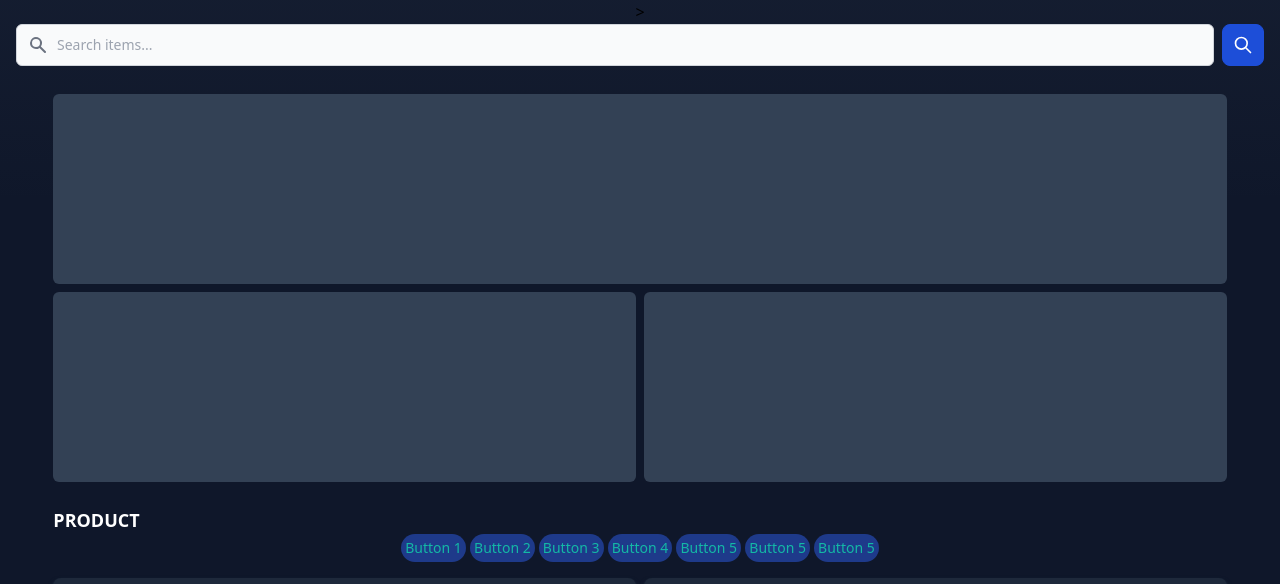
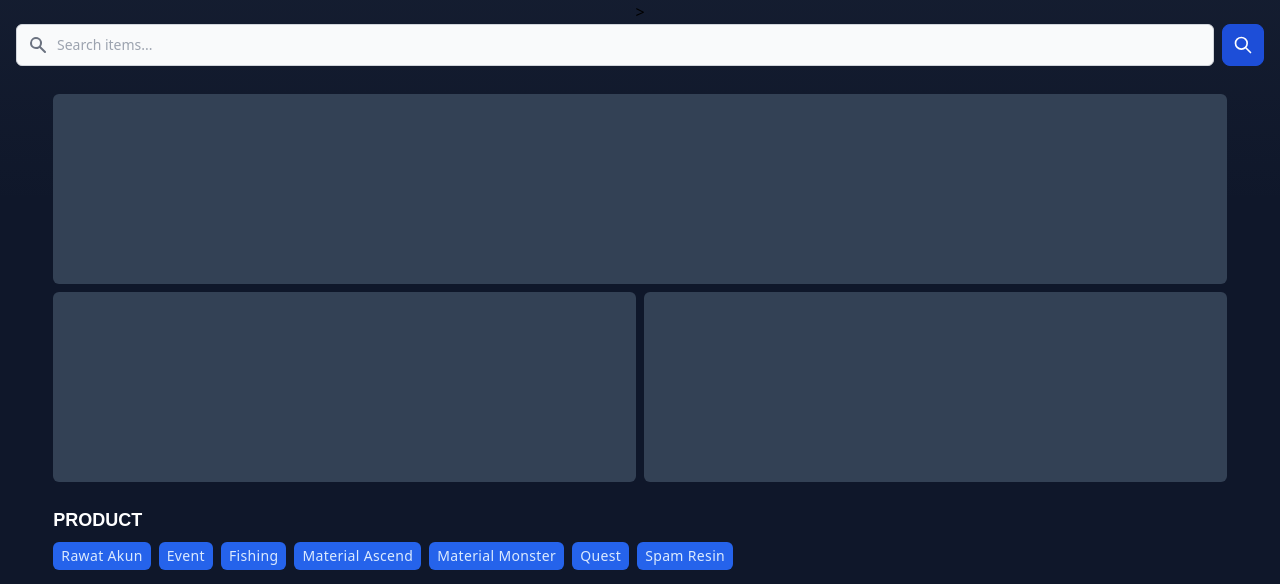
Before and after one commit to SayNotes/Website-Market, a PHP site: page / in a window 1280 px wide. Shown: the part 316-900 px from the top of the page. Run offline with PHP 8.4, Linux system fonts and the light colour scheme; some libraries are stand-ins or nearby versions; grey boxes are pictures that could not be loaded.

Commit message:
Menyelesaikan fitur filter tapi masih JS masih belum selesai

```diff
--- a/public/css/style.css
+++ b/public/css/style.css
@@ -586,6 +586,28 @@ video {
   color: rgb(203 213 225 / var(--tw-text-opacity));
 }
 
+.btn-category {
+  white-space: nowrap;
+  border-radius: 0.375rem;
+  --tw-bg-opacity: 1;
+  background-color: rgb(37 99 235 / var(--tw-bg-opacity));
+  padding-left: 0.5rem;
+  padding-right: 0.5rem;
+  padding-top: 0.25rem;
+  padding-bottom: 0.25rem;
+  font-size: 0.875rem;
+  line-height: 1.25rem;
+  letter-spacing: 0.025em;
+  --tw-text-opacity: 1;
+  color: rgb(219 234 254 / var(--tw-text-opacity));
+}
+
+.btn-category-highlight {
+  border-width: 0px;
+  --tw-border-opacity: 1;
+  border-color: rgb(96 165 250 / var(--tw-border-opacity));
+}
+
 .flex-all-center {
   display: flex;
   justify-content: center;
@@ -625,6 +647,10 @@ video {
   left: 0px;
 }
 
+.right-0 {
+  right: 0px;
+}
+
 .top-0 {
   top: 0px;
 }
@@ -650,6 +676,10 @@ video {
   margin-left: 0.5rem;
 }
 
+.mr-2 {
+  margin-right: 0.5rem;
+}
+
 .mt-1 {
   margin-top: 0.25rem;
 }
@@ -672,10 +702,6 @@ video {
 
 .block {
   display: block;
-}
-
-.inline-block {
-  display: inline-block;
 }
 
 .inline {
@@ -744,8 +770,17 @@ video {
   width: 1.25rem;
 }
 
+.w-6 {
+  width: 1.5rem;
+}
+
 .w-full {
   width: 100%;
+}
+
+.rotate-180 {
+  --tw-rotate: 180deg;
+  transform: translate(var(--tw-translate-x), var(--tw-translate-y)) rotate(var(--tw-rotate)) skewX(var(--tw-skew-x)) skewY(var(--tw-skew-y)) scaleX(var(--tw-scale-x)) scaleY(var(--tw-scale-y));
 }
 
 .grid-cols-2 {
@@ -784,12 +819,12 @@ video {
   gap: 1rem;
 }
 
-.overflow-auto {
-  overflow: auto;
+.overflow-hidden {
+  overflow: hidden;
 }
 
-.overflow-x-hidden {
-  overflow-x: hidden;
+.scroll-auto {
+  scroll-behavior: auto;
 }
 
 .rounded-full {
@@ -828,11 +863,6 @@ video {
   background-color: rgb(29 78 216 / var(--tw-bg-opacity));
 }
 
-.bg-blue-900 {
-  --tw-bg-opacity: 1;
-  background-color: rgb(30 58 138 / var(--tw-bg-opacity));
-}
-
 .bg-gray-50 {
   --tw-bg-opacity: 1;
   background-color: rgb(249 250 251 / var(--tw-bg-opacity));
@@ -841,6 +871,11 @@ video {
 .bg-red-900 {
   --tw-bg-opacity: 1;
   background-color: rgb(127 29 29 / var(--tw-bg-opacity));
+}
+
+.bg-slate-100 {
+  --tw-bg-opacity: 1;
+  background-color: rgb(241 245 249 / var(--tw-bg-opacity));
 }
 
 .bg-slate-700 {
@@ -864,7 +899,7 @@ video {
 
 .object-cover {
   -o-object-fit: cover;
-  object-fit: cover;
+     object-fit: cover;
 }
 
 .p-1 {
@@ -881,16 +916,6 @@ video {
 
 .p-4 {
   padding: 1rem;
-}
-
-.px-1 {
-  padding-left: 0.25rem;
-  padding-right: 0.25rem;
-}
-
-.py-1 {
-  padding-top: 0.25rem;
-  padding-bottom: 0.25rem;
 }
 
 .py-4 {
@@ -920,10 +945,6 @@ video {
 
 .font-poppins {
   font-family: Poppins, sans-serif;
-}
-
-.font-sans {
-  font-family: ui-sans-serif, system-ui, -apple-system, BlinkMacSystemFont, "Segoe UI", Roboto, "Helvetica Neue", Arial, "Noto Sans", sans-serif, "Apple Color Emoji", "Segoe UI Emoji", "Segoe UI Symbol", "Noto Color Emoji";
 }
 
 .text-lg {
@@ -991,11 +1012,6 @@ video {
 .text-slate-500 {
   --tw-text-opacity: 1;
   color: rgb(100 116 139 / var(--tw-text-opacity));
-}
-
-.text-teal-500 {
-  --tw-text-opacity: 1;
-  color: rgb(20 184 166 / var(--tw-text-opacity));
 }
 
 .text-white {
--- a/public/index.html
+++ b/public/index.html
@@ -77,16 +77,18 @@
         <div class="flex-all-center flex-col w-11/12 m-6 pb-4">
 
             <div class="flex w-full justify-left">
-                <h1 class="font-sans text-lg text-white uppercase font-semibold">Product</h1>
+                <h1 class="font-poppins  text-lg text-white uppercase font-semibold">Product</h1>
             </div>
-            <div class="h-fit">
-                <button class=" inline-block text-sm bg-blue-900 text-teal-500 rounded-full py-1 px-1">Button 1</button>
-                <button class=" inline-block text-sm bg-blue-900 text-teal-500 rounded-full py-1 px-1">Button 2</button>
-                <button class=" inline-block text-sm bg-blue-900 text-teal-500 rounded-full py-1 px-1">Button 3</button>
-                <button class=" inline-block text-sm bg-blue-900 text-teal-500 rounded-full py-1 px-1">Button 4</button>
-                <button class=" inline-block text-sm bg-blue-900 text-teal-500 rounded-full py-1 px-1">Button 5</button>
-                <button class=" inline-block text-sm bg-blue-900 text-teal-500 rounded-full py-1 px-1">Button 5</button>
-                <button class=" inline-block text-sm bg-blue-900 text-teal-500 rounded-full py-1 px-1">Button 5</button>
+            <div id="list-category" class="relative gap-2 overflow-hidden flex items-center w-full mt-2">
+                <!-- <img class="bg-slate-100 rounded-full absolute w-6 left-0 ml-2" src="../src/img/left-arrow.png" alt="left">
+                <img class="bg-slate-100 rounded-full absolute w-6 right-0 mr-2 rotate-180" src="../src/img/left-arrow.png" alt="right"> -->
+                <button type="button" class="select-category btn-category btn-category-highlight">Rawat Akun</button>
+                <button type="button" class="select-category btn-category">Event</button>
+                <button type="button" class="select-category btn-category">Fishing</button>
+                <button type="button" class="select-category btn-category">Material Ascend</button>
+                <button type="button" class="select-category btn-category">Material Monster</button>
+                <button type="button" class="select-category btn-category">Quest</button>
+                <button type="button" class="select-category btn-category">Spam Resin</button>
             </div>
 
             <div id="list-card" class="w-full grid grid-cols-2 gap-2 mt-4">
@@ -175,7 +177,8 @@
                         <span class="text-blue-600">Sultan</span>.
                         Saya memiliki minat dalam bidang teknologi dan ingin mempelajari lebih
                         lanjut tentang pengembangan web. Saya membuat website ini untuk mempermudah orang-orang dalam
-                        mencari informasi yang mereka butuhkan. Terima kasih sudah berkunjung.</p>
+                        mencari informasi yang mereka butuhkan. Terima kasih sudah berkunjung.
+                    </p>
                     <h1 class="font-poppins text-md text-slate-200 mt-2">Social Media</h1>
                     <ul class=" mt-1">
                         <li class="grid gap-1">
--- a/src/css/input.css
+++ b/src/css/input.css
@@ -14,6 +14,12 @@
     .btn-minus {
         @apply flex-all-center h-full text-lg aspect-square rounded-md text-slate-300 bg-slate-700 leading-relaxed font-medium
     }
+    .btn-category {
+        @apply px-2 py-1 text-sm whitespace-nowrap bg-blue-600 text-blue-100 rounded-md tracking-wide
+    }
+    .btn-category-highlight {
+        @apply border-0 border-blue-400
+    }
     .flex-all-center {
         display: flex;
         justify-content: center;
```
Also changed, not shown: public/js/script.js (+35 -0 lines), src/img/left-arrow.png (added).
